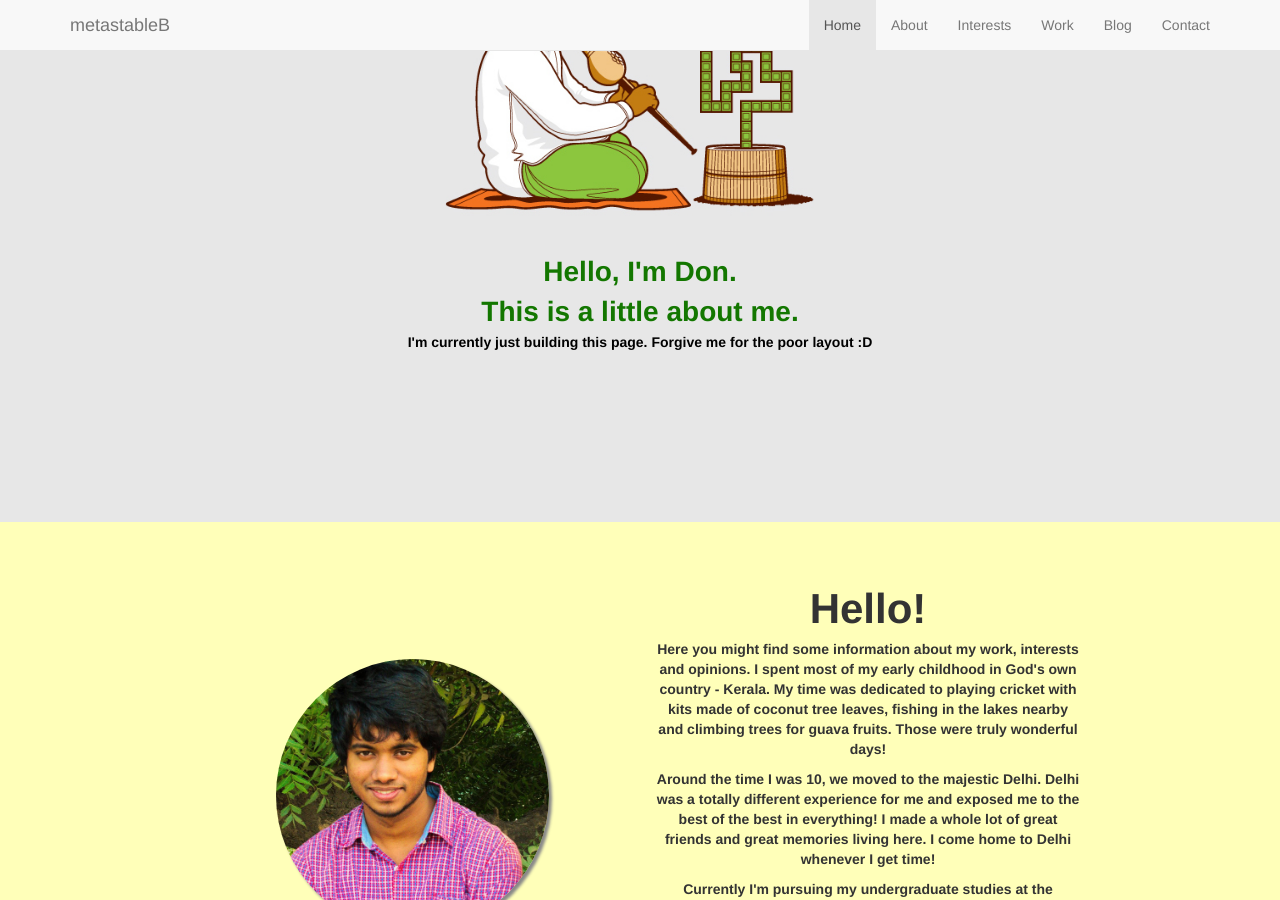
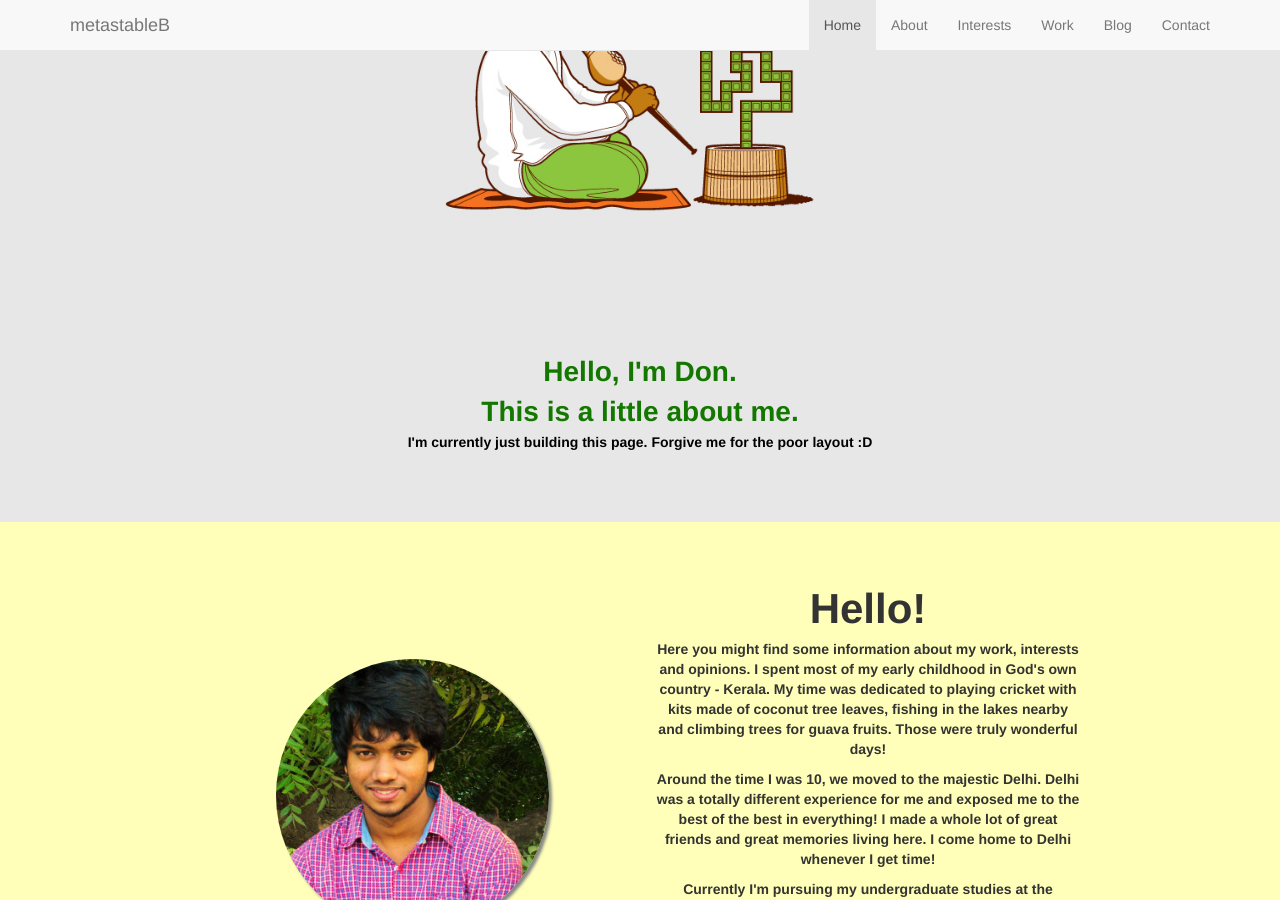
Before and after one commit to metastableB/metastableB.github.io, a Jekyll site: the page built from index.html, in a window 1280 px wide and 900 px high, scrolled down 378 px. Built offline with Jekyll 4.4.1, drawn with Linux system fonts in a browser that asks for light colours; nearby versions of some CDN libraries.

Commit message:
Fix home page intro layout

```diff
--- a/css/main.css
+++ b/css/main.css
@@ -60,10 +60,14 @@
  }
 
 .header-position{
-	position:relative;
-	top:70%;
-	left:0%;
-	width:100%;
+	position:absolute;
+	bottom:0;
+	left:10%;
+	right:10%;
+	width:80%;
+	padding-bottom:70px;
+	margin-left:auto;
+	margin-right:auto;
 }
 
 .header-text {
--- a/index.html
+++ b/index.html
@@ -3,7 +3,7 @@ layout : home
 ---
 	<!-- Header -->
 	<div class="container-bg container-fluid" id="Home">
-		<div class="row header-position">
+			<div class="row header-position text-center">
 				<div class="col-xs-3"></div>
 				<div class="col-xs-6 header-text text-center">
 					Hello, I'm Don.<br>
@@ -12,9 +12,6 @@ layout : home
 					<div style="color:black;font-size:0.5em;"> I'm currently just building this page. Forgive me for the poor layout :D</div>
 				</div>
 				<div class="col-xs-3"></div>
-		</div>
-		<div class="row header-subtext text-center">
-			<!-- should I add a fancy subtext -->
 			</div>
 	</div>
 
```
Lines whose indentation alone changed are shown as unchanged.
